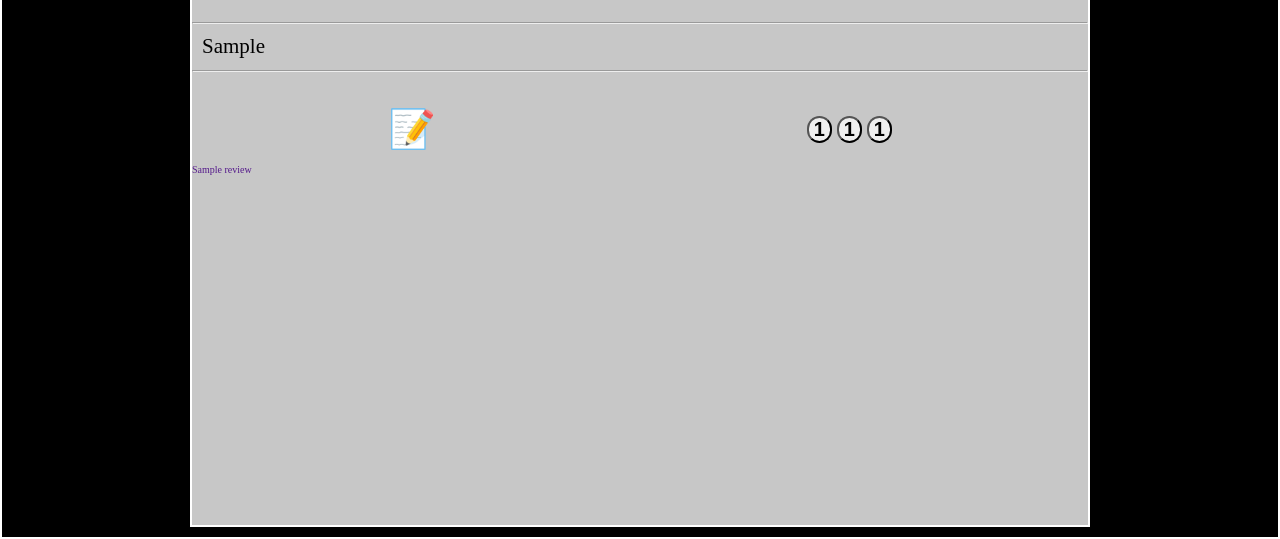
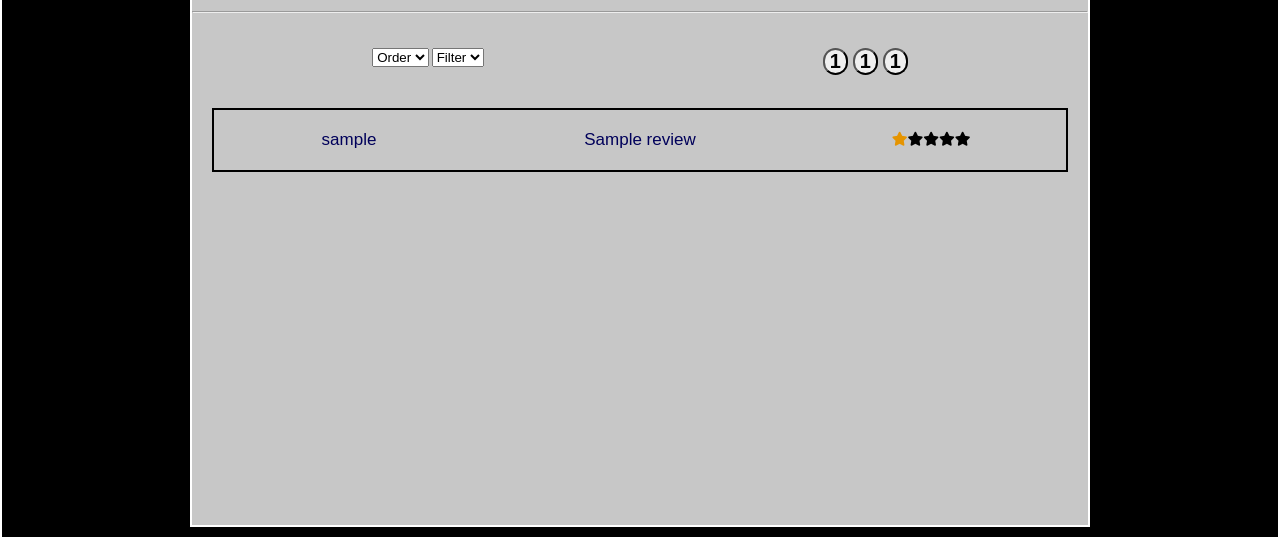
Before and after one commit to LuisJZ2004/buskisterclansa, a Django app: a page that uses buskisterclansa/movies/templates/movies/reviews.html in a window 1280 px wide. Shown: the part 597-1136 px from the top of the page. Run offline with Django 4.2, Linux system fonts and the light colour scheme; tables that the repository leaves empty hold one stand-in row (values such as "Sample post"); grey boxes marked "Sample" are stand-in pictures; some libraries are stand-ins or nearby versions.

Commit message:
show reviews list

```diff
--- a/buskisterclansa/buskisterclansa/settings.py
+++ b/buskisterclansa/buskisterclansa/settings.py
@@ -27,7 +27,7 @@ SECRET_KEY = config("SECRET_KEY")
 # SECURITY WARNING: don't run with debug turned on in production!
 DEBUG = True
 
-ALLOWED_HOSTS = ["192.168.1.12"]
+ALLOWED_HOSTS = ["192.168.1.12", "127.0.0.1"]
 
 
 # Application definition
--- a/buskisterclansa/movies/models.py
+++ b/buskisterclansa/movies/models.py
@@ -125,8 +125,8 @@ class Review(models.Model):
     movie = models.ForeignKey(to=Movie, on_delete=models.CASCADE)
     user = models.ForeignKey(to=CustomUser, on_delete=models.PROTECT)
 
-    name = models.CharField(max_length=18, null=False, blank=False)
-    slug = models.SlugField(max_length=18, null=False, blank=False, editable=False)
+    name = models.CharField(max_length=30, null=False, blank=False)
+    slug = models.SlugField(max_length=30, null=False, blank=False, editable=False)
     content = models.TextField(max_length=2600, null=False, blank=False)
     pub_date = models.DateTimeField(default=timezone.now(), null=False, blank=False)
 
--- a/buskisterclansa/movies/static/movies/css/reviews.css
+++ b/buskisterclansa/movies/static/movies/css/reviews_1.css
@@ -5,10 +5,12 @@
     justify-content: space-around;
     align-items: center;
 }
-.center .movie-image {
-    border: 2px solid black;
-    width: 184px;
-    height: 263px;
+
+.center .icons-and-pages .make-review {
+    max-width: 55px;
+}
+.center .make-review a h2 {
+    font-size: 4.0rem;
 }
 
 .movie-synopsis {
@@ -29,12 +31,7 @@
     flex-wrap: wrap;
     justify-content: space-around;
 }
-.user-review .icons-and-pages .make-review {
-    max-width: 55px;
-}
-.user-review .icons-and-pages .make-review a h2 {
-    font-size: 3.8rem;
-}
+
 .user-review .icons-and-pages .pages {
     max-width: 100px;
     display: flex;
@@ -46,3 +43,30 @@
     margin-left: 5px;
     border-radius: 13px;
 }
+
+.user-review .reviews {
+    padding: 20px;
+}
+.user-review .reviews .review {
+    border: 2px solid black;
+    padding: 10px;
+    margin-bottom: 15px;
+    display: flex;
+    justify-content: space-between;
+}
+.user-review .reviews .review div{
+    padding: 10px;
+    width: 250px;
+    display: flex;
+    justify-content: center;
+    align-items: center;
+}
+.user-review .reviews .review .username-container a, .name-container a{
+    font-family: 'Arial';
+    font-size: 1.7rem;
+    color: #00005a;
+}
+
+.user-review .reviews .review .username-container a:hover, .name-container a:hover {
+    color: #0086bd;
+}
--- a/buskisterclansa/movies/templates/movies/reviews.html
+++ b/buskisterclansa/movies/templates/movies/reviews.html
@@ -2,53 +2,58 @@
 {% load static %}
 
 {% block my_style %}
-<link rel="stylesheet" href="{% static 'movies/css/reviews.css' %}">
+<link rel="stylesheet" href="{% static 'movies/css/reviews_1.css' %}">
+<link rel="stylesheet" href="https://cdnjs.cloudflare.com/ajax/libs/font-awesome/6.3.0/css/all.min.css">
 {% endblock my_style %}
 
 {% block movie_content %}
 
 <div class="center">
 
-    <div class="movie-image">
-        <img src="{{movie.image.url}}" alt="" width="180px" height="260px">
+    <div class="make-review">
+        <a href="">
+            <h2>📝</h2>
+        </a>
     </div>
 
     <script type="text/javascript" src="https://www.gstatic.com/charts/loader.js"></script>
   <script type="text/javascript">
-      google.charts.load('current', {'packages':['corechart']});
-      google.charts.setOnLoadCallback(drawChart);
+    google.charts.load('current', {packages: ['corechart', 'bar']});
+    google.charts.setOnLoadCallback(drawBasic);
 
-      function drawChart() {
+    function drawBasic() {
 
           var data = google.visualization.arrayToDataTable([
-          ['Task', 'Hours per Day'],
-          ['Work',     11],
-          ['Eat',      2],
-          ['Commute',  2],
-          ['Watch TV', 2],
-          ['Sleep',    7]
+            ['', '',],
+            ['', 0],
+            ['1 stars', "{{ stars_rating.1 }}"],
+            ['2 stars', "{{ stars_rating.2 }}"],
+            ['3 stars', "{{ stars_rating.3 }}"],
+            ['4 stars', "{{ stars_rating.4 }}"],
+            ['5 stars', "{{ stars_rating.5 }}"]
           ]);
 
           var options = {
-          title: 'My Daily Activities'
+            title: 'rating',
+            chartArea: {width: '50%'},
+            hAxis: {
+              title: '',
+              minValue: 0
+            },
+            vAxis: {
+              title: 'rating'
+            }
           };
 
-        var chart = new google.visualization.PieChart(document.getElementById('piechart'));
+          var chart = new google.visualization.BarChart(document.getElementById('chart_div'));
 
           chart.draw(data, options);
       }
     </script>
-    <div id="piechart" style="border:1px solid black; width: 330px; height: 290px;"></div>
+    <div id="chart_div" style="border:1px solid black; width: 330px; height: 290px;"></div>
 
 </div>
-<br>
-<br>
-<hr>
-<div class="movie-synopsis">
-    <p>
-        {{ movie.synopsis }}
-    </p>
-</div>
+
 <br>
 <hr>
 <br>
@@ -57,11 +62,20 @@
 <div class="user-review">
 
     <div class="icons-and-pages">
-        <div class="make-review">
-            <a href="">
-                <h2>📝</h2>
-            </a>
+
+        <div class="orders-container">
+            <select name="order">
+                <option value="">
+                    Order
+                </option>
+            </select>
+            <select name="filter">
+                <option value="">
+                    Filter
+                </option>
+            </select>
         </div>
+
         <div class="pages">
             <button>
                 <h2>1</h2>
@@ -78,9 +92,50 @@
     <div class="reviews">
         {% for review in reviews %}
         <div class="review">
-            <a href="">{{review.user.name}}</a>
+            <div class="username-container">
+                <a href="">{{review.user.username}}</a>
+            </div>
+            <div class="name-container">
                 <a href="">{{review.name}}</a>
+            </div>
 
+            <div class="rating-container" >
+                <label for="star-1" style="font-size:1.4rem">
+                  {% if review.rate_by_stars >= 1  %}
+                  <i class="fa-solid fa-star" style="color:#e59400;"></i>
+                  {% else %}
+                  <i class="fa-solid fa-star"></i>
+                  {% endif %}
+                </label>
+                <label for="star-2" style="font-size:1.4rem">
+                  {% if review.rate_by_stars >= 2  %}
+                  <i class="fa-solid fa-star" style="color:#e59400;"></i>
+                  {% else %}
+                  <i class="fa-solid fa-star"></i>
+                  {% endif %}
+                </label>
+                <label for="star-3" style="font-size:1.4rem">
+                  {% if review.rate_by_stars >= 3  %}
+                  <i class="fa-solid fa-star" style="color:#e59400;"></i>
+                  {% else %}
+                  <i class="fa-solid fa-star"></i>
+                  {% endif %}
+                </label>
+                <label for="star-4" style="font-size:1.4rem">
+                  {% if review.rate_by_stars >= 4  %}
+                  <i class="fa-solid fa-star" style="color:#e59400;"></i>
+                  {% else %}
+                  <i class="fa-solid fa-star"></i>
+                  {% endif %}
+                </label>
+                <label for="star-5" style="font-size:1.4rem">
+                  {% if review.rate_by_stars >= 5  %}
+                  <i class="fa-solid fa-star" style="color:#e59400;"></i>
+                  {% else %}
+                  <i class="fa-solid fa-star"></i>
+                  {% endif %}
+                </label>
+              </div>
         </div>
         {% endfor %}
     </div>
--- a/buskisterclansa/movies/urls.py
+++ b/buskisterclansa/movies/urls.py
@@ -3,13 +3,13 @@ from django.urls import path
 from django.contrib.auth.decorators import login_required
 
 # This app
-from .views import MovieView, DragMovieStaffView, LikeDislikeView, MovieReviewView, AddReviewView, DeleteReviewView
+from .views import MovieView, DragMovieStaffView, LikeDislikeView, MovieReviewsListView, AddReviewView, DeleteReviewView
 
 app_name="movies"
 urlpatterns = [
     path("<slug>/<pk>/", MovieView.as_view(), name="movie_path"),
     path("<slug>/<pk>/rate/", login_required(LikeDislikeView.as_view()), name="like_dislike_path"),
-    path("<slug>/<pk>/reviews/", MovieReviewView.as_view(), name="movie_reviews_path"),
+    path("<slug>/<pk>/reviews/", MovieReviewsListView.as_view(), name="movie_reviews_path"),
     path("<slug>/<pk>/reviews/add-review/", login_required(AddReviewView.as_view()), name="add_review_path"),
     path("<slug>/<pk>/reviews/delete-review/", login_required(DeleteReviewView.as_view()), name="delete_review_path"),
     path("<slug>/<pk>/drag-staff/<job>/", DragMovieStaffView.as_view(), name="drag_movie_staff_path"),
--- a/buskisterclansa/movies/views.py
+++ b/buskisterclansa/movies/views.py
@@ -130,7 +130,7 @@ class LikeDislikeView(View):
 
         return redirect(to="movies:movie_path", slug=self.kwargs.get("slug"), pk=self.kwargs.get("pk"))
 
-class MovieReviewView(ListView):
+class MovieReviewsListView(ListView):
     template_name = "movies/reviews.html"
     context_object_name = "reviews"
 
@@ -143,8 +143,16 @@ class MovieReviewView(ListView):
 
     def get_context_data(self, **kwargs):
         return {
-            self.context_object_name: self.get_queryset(),
+            self.context_object_name: self.get_queryset().order_by("-pub_date"),
             "movie": self.movie,
+            "stars_rating": (
+                "",
+                len(self.movie.review_set.filter(rate_by_stars=1)),
+                len(self.movie.review_set.filter(rate_by_stars=2)),
+                len(self.movie.review_set.filter(rate_by_stars=3)),
+                len(self.movie.review_set.filter(rate_by_stars=4)),
+                len(self.movie.review_set.filter(rate_by_stars=5)),
+            ),
         }
 
 class AddReviewView(View):
```
Lines whose indentation alone changed are shown as unchanged.
